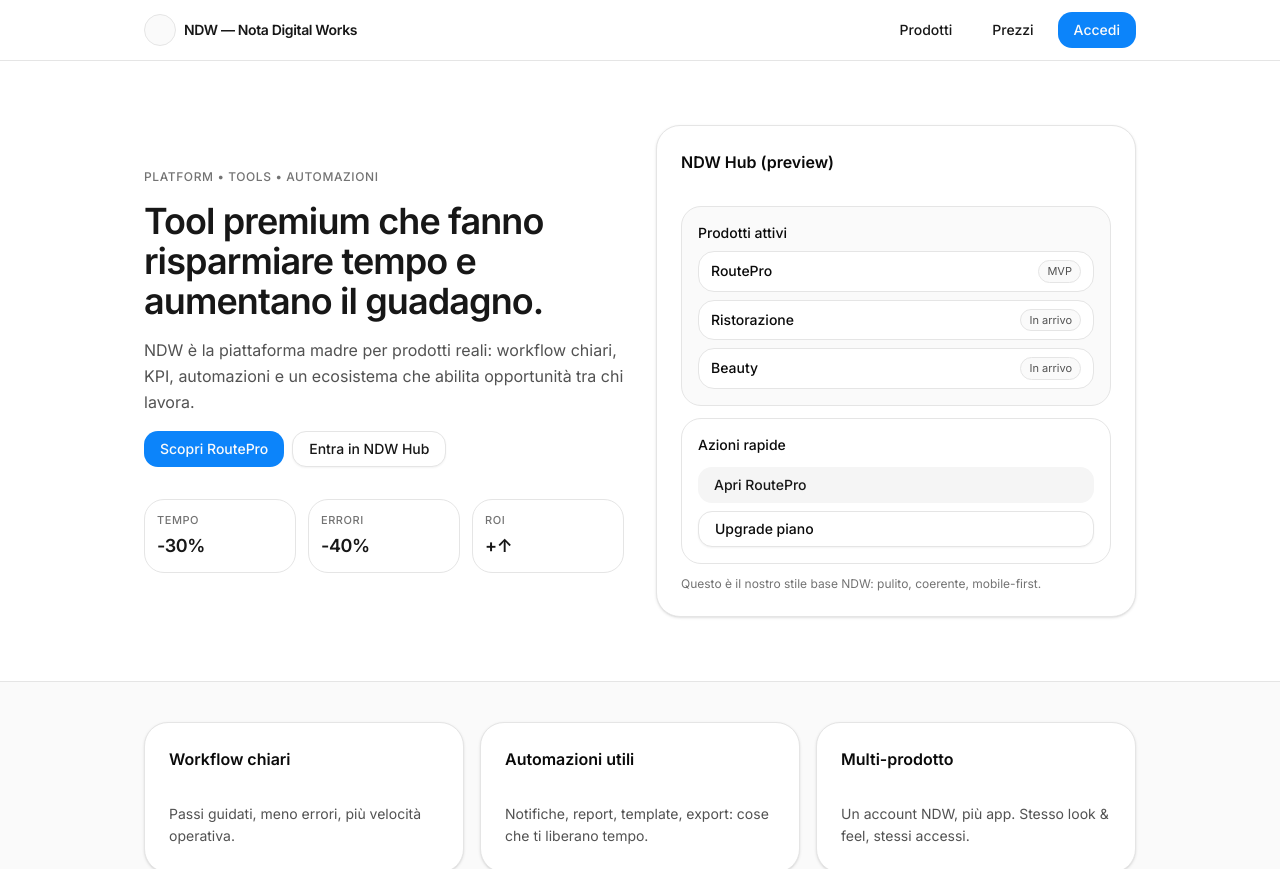
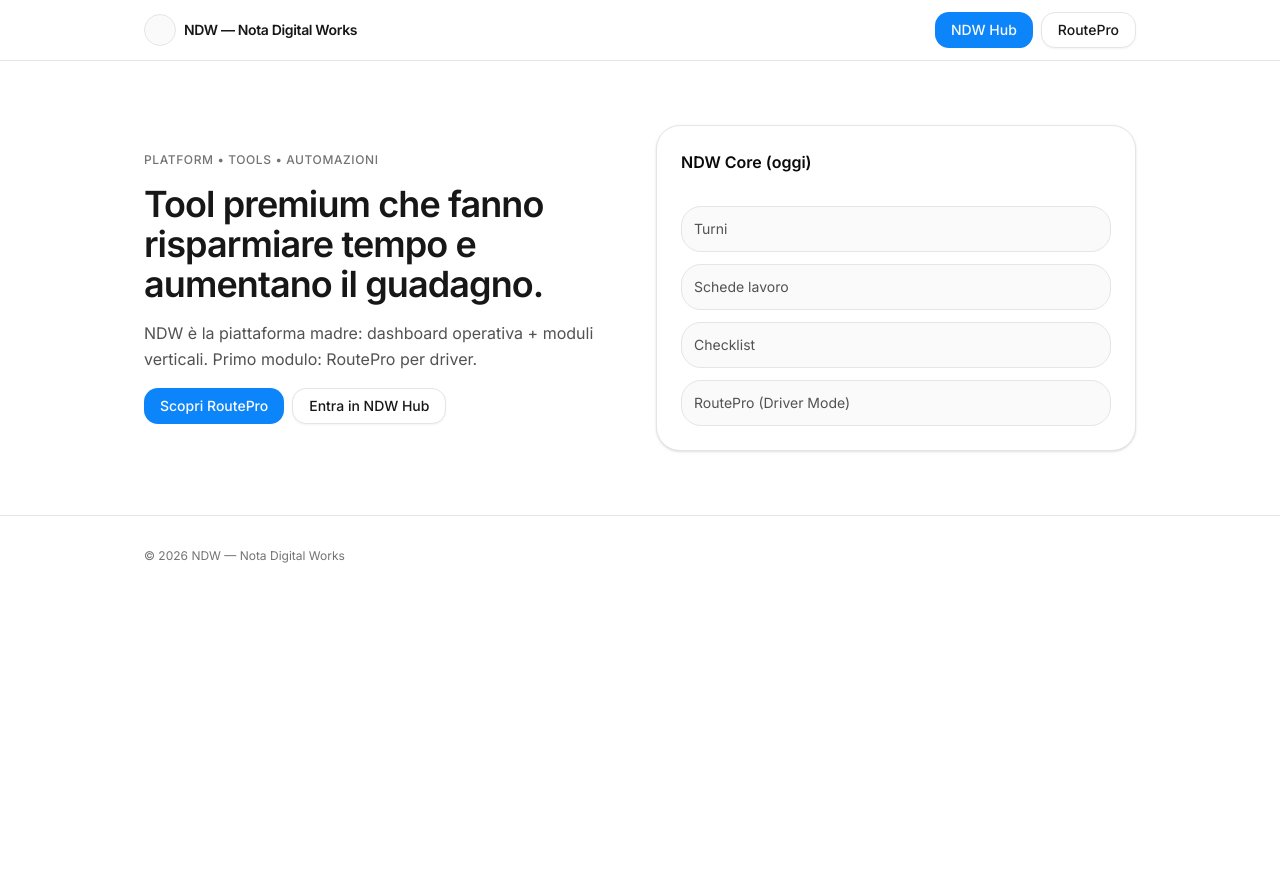
Before and after one commit to NDW-NotaDigitalWorks/ndw-core, a Next.js app: page / in a window 1280 px wide. Shown: the top 869 px of the page. After the commit the page ends 800 px from the top, so only its background shows below. Built offline with nearby package versions, Linux system fonts and the light colour scheme.

Commit message:
feat: hub plan chooser (19/49/79) + home buttons active

```diff
--- a/app/hub/page.tsx
+++ b/app/hub/page.tsx
@@ -8,7 +8,9 @@ import { supabase } from "@/lib/supabaseClient";
 import { Button } from "@/components/ui/button";
 import { Card, CardContent, CardHeader, CardTitle } from "@/components/ui/card";
 
-const ROUTEPRO_CHECKOUT_URL = process.env.NEXT_PUBLIC_WHOP_ROUTEPRO_STARTER_URL || "";
+const STARTER_URL = process.env.NEXT_PUBLIC_WHOP_ROUTEPRO_STARTER_URL || "";
+const PRO_URL = process.env.NEXT_PUBLIC_WHOP_ROUTEPRO_PRO_URL || "";
+const ELITE_URL = process.env.NEXT_PUBLIC_WHOP_ROUTEPRO_ELITE_URL || "";
 
 export default function HubPage() {
   const router = useRouter();
@@ -80,32 +82,51 @@ export default function HubPage() {
             Dashboard operativa
           </h1>
           <p className="mt-2 text-sm leading-relaxed text-neutral-600">
-            Turni, schede e checklist: strumenti trasversali per chi lavora ogni giorno.
+            Strumenti NDW Core + prodotti verticali come RoutePro.
           </p>
         </div>
 
         {upgradeTarget === "routepro" && (
           <Card className="mb-6 rounded-2xl border">
             <CardHeader>
-              <CardTitle className="text-base">RoutePro è bloccato</CardTitle>
+              <CardTitle className="text-base">Sblocca RoutePro</CardTitle>
             </CardHeader>
             <CardContent className="space-y-3 text-sm text-neutral-600">
               <p>
-                Per usare RoutePro devi avere un abbonamento attivo. Clicca sotto per completare l’acquisto su Whop.
+                Scegli il piano. Starter è perfetto per iniziare; Pro/Elite sbloccano funzioni avanzate.
               </p>
 
-              <div className="flex flex-col gap-2 sm:flex-row">
-                <a href={ROUTEPRO_CHECKOUT_URL} target="_blank" rel="noreferrer">
-                  <Button className="w-full sm:w-auto" disabled={!ROUTEPRO_CHECKOUT_URL}>
-                    Vai al checkout RoutePro
+              <div className="grid gap-2 sm:grid-cols-3">
+                <a href={STARTER_URL} target="_blank" rel="noreferrer">
+                  <Button className="w-full" disabled={!STARTER_URL}>
+                    Starter 19€
                   </Button>
                 </a>
+                <a href={PRO_URL} target="_blank" rel="noreferrer">
+                  <Button variant="outline" className="w-full" disabled={!PRO_URL}>
+                    Pro 49€
+                  </Button>
+                </a>
+                <a href={ELITE_URL} target="_blank" rel="noreferrer">
+                  <Button variant="outline" className="w-full" disabled={!ELITE_URL}>
+                    Elite 79€
+                  </Button>
+                </a>
+              </div>
+
+              <div className="flex flex-col gap-2 sm:flex-row">
                 <Link href="/routepro">
-                  <Button variant="outline" className="w-full sm:w-auto">
+                  <Button variant="secondary" className="w-full sm:w-auto">
                     Riprova accesso
                   </Button>
                 </Link>
               </div>
+
+              {(!STARTER_URL || !PRO_URL || !ELITE_URL) && (
+                <p className="text-xs text-red-600">
+                  Mancano env checkout: NEXT_PUBLIC_WHOP_ROUTEPRO_*_URL
+                </p>
+              )}
             </CardContent>
           </Card>
         )}
@@ -117,24 +138,14 @@ export default function HubPage() {
             </CardHeader>
             <CardContent className="space-y-3">
               <Link href="/hub/shifts">
-                <Button variant="outline" className="w-full justify-start">
-                  Turni
-                </Button>
+                <Button variant="outline" className="w-full justify-start">Turni</Button>
               </Link>
               <Link href="/hub/cards">
-                <Button variant="outline" className="w-full justify-start">
-                  Schede lavoro
-                </Button>
+                <Button variant="outline" className="w-full justify-start">Schede lavoro</Button>
               </Link>
               <Link href="/hub/checklists">
-                <Button variant="outline" className="w-full justify-start">
-                  Checklist
-                </Button>
+                <Button variant="outline" className="w-full justify-start">Checklist</Button>
               </Link>
-
-              <div className="rounded-2xl border bg-neutral-50 p-3 text-xs text-neutral-600">
-                Questi moduli sono universali e riutilizzabili per ogni verticale NDW.
-              </div>
             </CardContent>
           </Card>
 
--- a/app/page.tsx
+++ b/app/page.tsx
@@ -1,11 +1,11 @@
-// src/app/page.tsx
+// app/page.tsx
+import Link from "next/link";
 import { Card, CardContent, CardHeader, CardTitle } from "@/components/ui/card";
 import { Button } from "@/components/ui/button";
 
 export default function HomePage() {
   return (
     <main className="min-h-dvh bg-white text-neutral-900">
-      {/* Top bar */}
       <header className="sticky top-0 z-10 border-b bg-white/80 backdrop-blur">
         <div className="mx-auto flex w-full max-w-5xl items-center justify-between px-4 py-3">
           <div className="flex items-center gap-2">
@@ -16,18 +16,16 @@ export default function HomePage() {
           </div>
 
           <div className="flex items-center gap-2">
-            <Button variant="ghost" className="hidden sm:inline-flex">
-              Prodotti
-            </Button>
-            <Button variant="ghost" className="hidden sm:inline-flex">
-              Prezzi
-            </Button>
-            <Button>Accedi</Button>
+            <Link href="/hub">
+              <Button>NDW Hub</Button>
+            </Link>
+            <Link href="/routepro/start">
+              <Button variant="outline">RoutePro</Button>
+            </Link>
           </div>
         </div>
       </header>
 
-      {/* Hero */}
       <section className="mx-auto w-full max-w-5xl px-4 py-10 sm:py-16">
         <div className="grid gap-8 sm:grid-cols-2 sm:items-center">
           <div className="space-y-4">
@@ -40,77 +38,33 @@ export default function HomePage() {
             </h1>
 
             <p className="text-base leading-relaxed text-neutral-600">
-              NDW è la piattaforma madre per prodotti reali: workflow chiari,
-              KPI, automazioni e un ecosistema che abilita opportunità tra chi
-              lavora.
+              NDW è la piattaforma madre: dashboard operativa + moduli verticali.
+              Primo modulo: RoutePro per driver.
             </p>
 
             <div className="flex flex-col gap-2 sm:flex-row">
-              <Button className="w-full sm:w-auto">Scopri RoutePro</Button>
-              <Button variant="outline" className="w-full sm:w-auto">
-                Entra in NDW Hub
-              </Button>
-            </div>
-
-            <div className="grid grid-cols-3 gap-3 pt-4">
-              <MiniKpi label="Tempo" value="-30%" />
-              <MiniKpi label="Errori" value="-40%" />
-              <MiniKpi label="ROI" value="+↑" />
+              <Link href="/routepro/start">
+                <Button className="w-full sm:w-auto">Scopri RoutePro</Button>
+              </Link>
+              <Link href="/hub">
+                <Button variant="outline" className="w-full sm:w-auto">
+                  Entra in NDW Hub
+                </Button>
+              </Link>
             </div>
           </div>
 
-          {/* Preview card */}
           <Card className="rounded-2xl">
             <CardHeader>
-              <CardTitle className="text-base">NDW Hub (preview)</CardTitle>
+              <CardTitle className="text-base">NDW Core (oggi)</CardTitle>
             </CardHeader>
-            <CardContent className="space-y-3">
-              <div className="rounded-xl border bg-neutral-50 p-4">
-                <div className="text-sm font-medium">Prodotti attivi</div>
-                <div className="mt-2 grid gap-2">
-                  <ProductRow name="RoutePro" badge="MVP" />
-                  <ProductRow name="Ristorazione" badge="In arrivo" />
-                  <ProductRow name="Beauty" badge="In arrivo" />
-                </div>
-              </div>
-
-              <div className="rounded-xl border p-4">
-                <div className="text-sm font-medium">Azioni rapide</div>
-                <div className="mt-3 flex flex-col gap-2">
-                  <Button variant="secondary" className="justify-start">
-                    Apri RoutePro
-                  </Button>
-                  <Button variant="outline" className="justify-start">
-                    Upgrade piano
-                  </Button>
-                </div>
-              </div>
-
-              <p className="text-xs text-neutral-500">
-                Questo è il nostro stile base NDW: pulito, coerente, mobile-first.
-              </p>
+            <CardContent className="space-y-3 text-sm text-neutral-600">
+              <div className="rounded-xl border bg-neutral-50 p-3">Turni</div>
+              <div className="rounded-xl border bg-neutral-50 p-3">Schede lavoro</div>
+              <div className="rounded-xl border bg-neutral-50 p-3">Checklist</div>
+              <div className="rounded-xl border bg-neutral-50 p-3">RoutePro (Driver Mode)</div>
             </CardContent>
           </Card>
-        </div>
-      </section>
-
-      {/* Value props */}
-      <section className="border-t bg-neutral-50">
-        <div className="mx-auto w-full max-w-5xl px-4 py-10">
-          <div className="grid gap-4 sm:grid-cols-3">
-            <ValueCard
-              title="Workflow chiari"
-              desc="Passi guidati, meno errori, più velocità operativa."
-            />
-            <ValueCard
-              title="Automazioni utili"
-              desc="Notifiche, report, template, export: cose che ti liberano tempo."
-            />
-            <ValueCard
-              title="Multi-prodotto"
-              desc="Un account NDW, più app. Stesso look & feel, stessi accessi."
-            />
-          </div>
         </div>
       </section>
 
@@ -122,38 +76,3 @@ export default function HomePage() {
     </main>
   );
 }
-
-function MiniKpi({ label, value }: { label: string; value: string }) {
-  return (
-    <div className="rounded-xl border bg-white p-3">
-      <div className="text-[11px] font-medium uppercase tracking-wider text-neutral-500">
-        {label}
-      </div>
-      <div className="mt-1 text-lg font-semibold tracking-tight">{value}</div>
-    </div>
-  );
-}
-
-function ProductRow({ name, badge }: { name: string; badge: string }) {
-  return (
-    <div className="flex items-center justify-between rounded-lg border bg-white px-3 py-2">
-      <span className="text-sm font-medium">{name}</span>
-      <span className="rounded-full border bg-neutral-50 px-2 py-0.5 text-[11px] text-neutral-600">
-        {badge}
-      </span>
-    </div>
-  );
-}
-
-function ValueCard({ title, desc }: { title: string; desc: string }) {
-  return (
-    <Card className="rounded-2xl">
-      <CardHeader>
-        <CardTitle className="text-base">{title}</CardTitle>
-      </CardHeader>
-      <CardContent className="text-sm leading-relaxed text-neutral-600">
-        {desc}
-      </CardContent>
-    </Card>
-  );
-}
```
